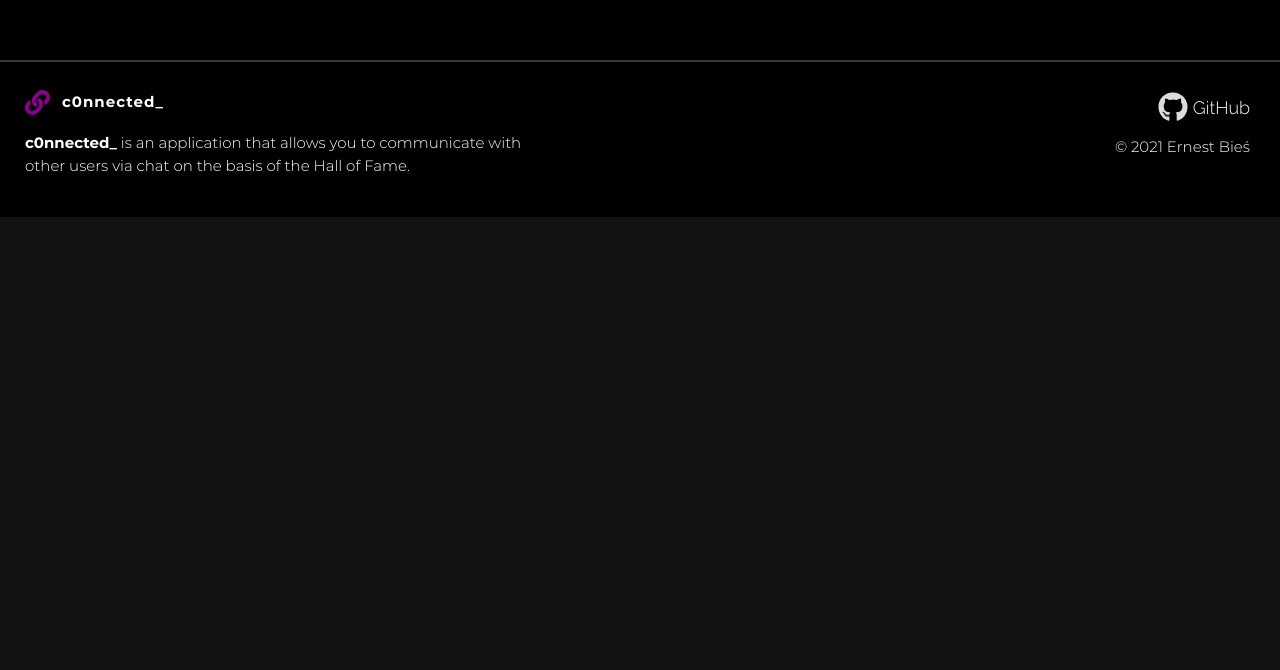
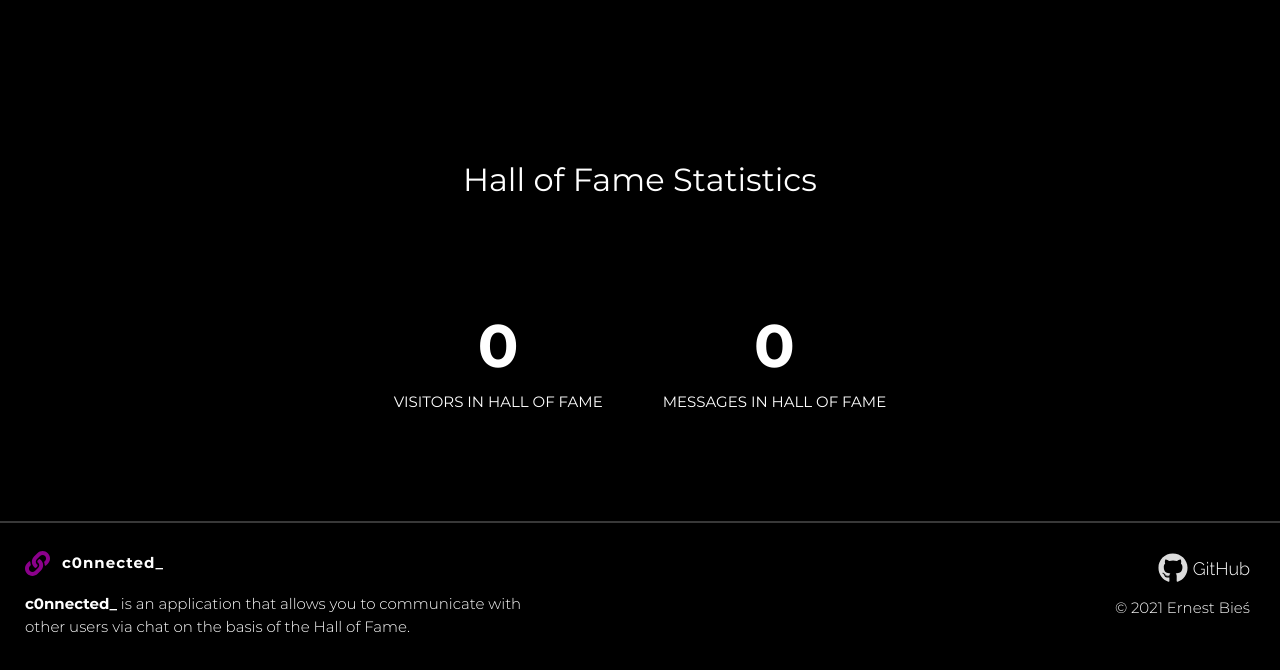
Before and after one commit to ernestbies/c0nnected_, a React (Create React App) app: page / in a window 1280 px wide. Shown: the part 2799-3469 px from the top of the page. Before the commit the page ends 3016 px from the top, so only its background shows below. Built offline with nearby package versions, Linux system fonts and the light colour scheme; no server answers; a web font is replaced by a local one.

Commit message:
Added stats.

```diff
--- a/src/components/MessageBox/MessageFaq/faq.js
+++ b/src/components/MessageBox/MessageFaq/faq.js
@@ -17,7 +17,7 @@ const faq = [
     {
         id: 3,
         q: 'What tools were used to create this page?',
-        a: 'This page was created using the React framework and JavaScript, HTML and CSS languages. Hall of Fame Console was created using HTML and CSS only. This page also uses the Redux library.'
+        a: 'This page was created using the React framework and JavaScript, HTML and CSS languages. Hall of Fame Console was created using HTML and CSS only.'
     },
     {
         id: 4,
--- a/src/pages/Home/Home.js
+++ b/src/pages/Home/Home.js
@@ -1,20 +1,46 @@
-import React from "react";
+import React, {useEffect, useState} from "react";
 import Layout from "../../components/Layout/Layout";
 import {
-    AppInfo, ButtonsContainer,
+    AppInfo,
+    ButtonsContainer,
     ColoredText,
+    HomeDivSection,
     HomeHeader,
     HomeHeaderWrapper,
     HomeLogo,
     HomeSection,
     HomeSubtitle,
-    HomeTitle, ProjectsContainer, ProjectsSection, TextBold, TutorialInfo, TutorialSection
+    HomeTitle,
+    ProjectsContainer,
+    ProjectsSection,
+    StatContainer,
+    StatDesc,
+    StatInfo,
+    StatSection,
+    TextBold,
+    TutorialInfo
 } from "./Home.styles";
 import PageButton from "../../components/PageButton/PageButton";
 import ProjectIcon from "../../components/ProjectIcon/ProjectIcon";
 import TutorialBox from "../../components/TutorialBox/TutorialBox";
+import {fetchPosts} from "../../utils/fetchData";
 
 const Home = () => {
+
+    const [stats, setStats] = useState({visitors: 0, messages: 0});
+    const controller = new AbortController();
+    const signal = controller.signal;
+
+    useEffect(() => {
+        fetchPosts(signal).then((res) => {
+            setStats({visitors: res.visitors, messages: res.posts.length});
+        }).catch((error) => {
+            if (error.name !== 'AbortError') {
+                console.error('Error while fetching messages: ' + error);
+            }
+        });
+    }, []);
+
     return (
         <Layout>
             <HomeSection>
@@ -43,12 +69,25 @@ const Home = () => {
                         <ProjectIcon projectType={'rms'}/>
                     </ProjectsContainer>
                 </ProjectsSection>
-                <TutorialSection id={'tutorial'}>
+                <HomeDivSection id={'tutorial'}>
                     <TutorialInfo>{'How it is working?'}</TutorialInfo>
                     <TutorialBox phase={0}/>
                     <TutorialBox phase={1}/>
                     <TutorialBox phase={2}/>
-                </TutorialSection>
+                </HomeDivSection>
+                <HomeDivSection>
+                    <TutorialInfo>{'Hall of Fame Statistics'}</TutorialInfo>
+                    <StatSection style={{marginBottom: 80}}>
+                        <StatContainer>
+                            <StatInfo>{stats.visitors}</StatInfo>
+                            <StatDesc>{'visitors in hall of fame'}</StatDesc>
+                        </StatContainer>
+                        <StatContainer>
+                            <StatInfo>{stats.messages}</StatInfo>
+                            <StatDesc>{'messages in hall of fame'}</StatDesc>
+                        </StatContainer>
+                    </StatSection>
+                </HomeDivSection>
             </HomeSection>
         </Layout>
     )
--- a/src/pages/Home/Home.styles.js
+++ b/src/pages/Home/Home.styles.js
@@ -135,7 +135,7 @@ export const ProjectsContainer = styled.div`
     }
 `;
 
-export const TutorialSection = styled.div`
+export const HomeDivSection = styled.div`
     display: flex;
     flex-direction: column;
     width: 100%;
@@ -149,6 +149,7 @@ export const TutorialInfo = styled.div`
     color: white;
     margin-top: 100px;
     margin-bottom: 80px;
+    text-align: center;
 
     @media (max-width: 576px) {
         font-size: 28px;
@@ -156,3 +157,45 @@ export const TutorialInfo = styled.div`
         margin-bottom: 40px;
     }
 `;
+
+export const StatSection = styled.div`
+    display: flex;
+    flex-wrap: wrap;
+    justify-content: center;
+    align-items: center;
+`;
+
+export const StatContainer = styled.div`
+    display: flex;
+    align-items: center;
+    justify-content: center;
+    flex-direction: column;
+    margin: 30px;
+`;
+
+export const StatInfo = styled.p`
+    font-family: Montserrat;
+    font-size: 60px;
+    color: white;
+    font-weight: bold;
+    margin: 0;
+    text-align: center;
+
+    @media (max-width: 576px) {
+        font-size: 50px;
+    }
+`;
+
+export const StatDesc = styled.span`
+    font-size: 15px;
+    font-family: Montserrat;
+    color: white;
+    text-transform: uppercase;
+    margin: 0;
+    margin-top: 10px;
+    text-align: center;
+
+    @media (max-width: 576px) {
+        font-size: 14px;
+    }
+`;
```
